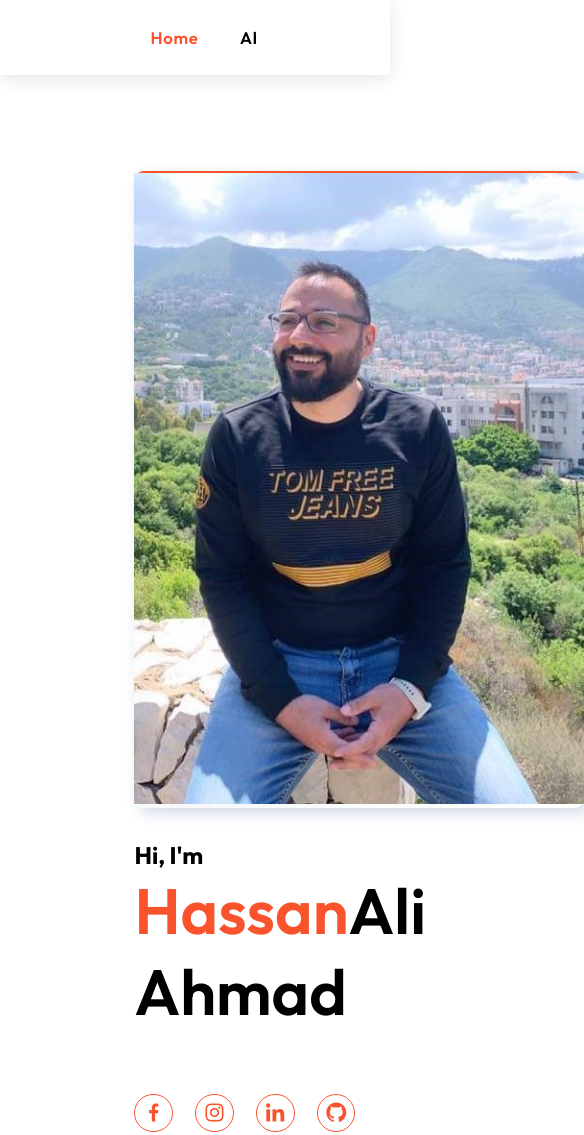
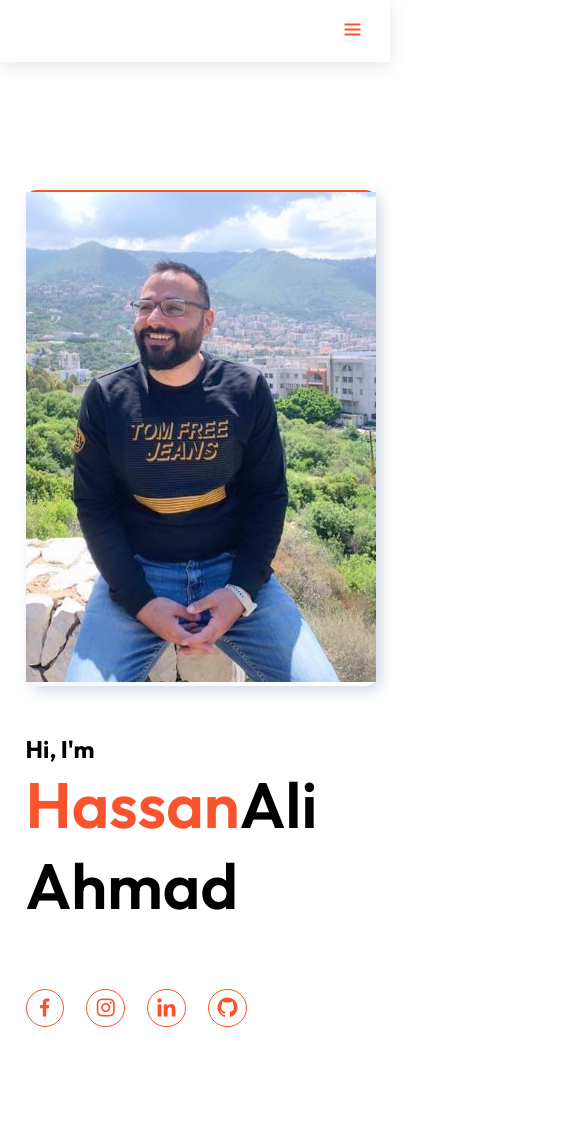
Before and after one commit to hasan-a-a/myPortfolio, a plain HTML site: page index.html in a window 390 px wide. Shown: the whole page, 584 px wide, since content can reach past the window. Drawn offline with nearby package versions, Linux system fonts and the light colour scheme.

Commit message:
add css for media screen

```diff
--- a/css/style.css
+++ b/css/style.css
@@ -262,3 +262,73 @@ li a:hover {
         transform: scale(1);
     }
 }
+@media screen and (max-width: 1024px) {
+    .container {
+        padding: 0 4.4rem;
+    }
+
+    .main h3 {
+        color: #000;
+        margin-top: 1rem;
+    }
+}
+
+@media screen and (max-width: 768px) {
+    .container {
+        padding: 0 1.6rem;
+    }
+}
+@media screen and (max-width:600px) {
+    body {
+        height: auto;
+    }
+
+    header {
+        height: auto;
+    }
+
+    ul {
+        background: #fff;
+        width: 100%;
+        height: 100vh;
+        position: absolute;
+        display: flex;
+        flex-direction: column;
+        text-align: center;
+        top: 3.4rem;
+        left: -100%;
+        z-index: 111111;
+    }
+
+    .menu {
+        display: block;
+        font-size: 1.5rem;
+        font-weight: bold;
+        color: var(--primary-color);
+    }
+
+    #click:checked~ul {
+        left: 0%;
+        transition: all 0.3s ease;
+    }
+    .dark-mode .menu {
+        color: var(--primary-color);
+    }
+
+    .dark-mode ul {
+        background: var(--primary-dark);
+    }
+
+    .mode {
+        position: absolute;
+        right: 4rem;
+    }
+    .images {
+        width: 100%;
+        margin: auto;
+    }
+
+    .main {
+        margin-top: 2rem;
+    }
+}
```
